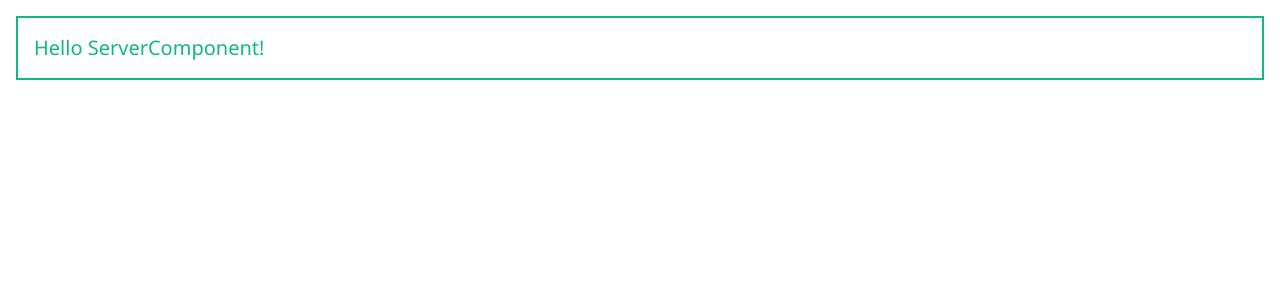
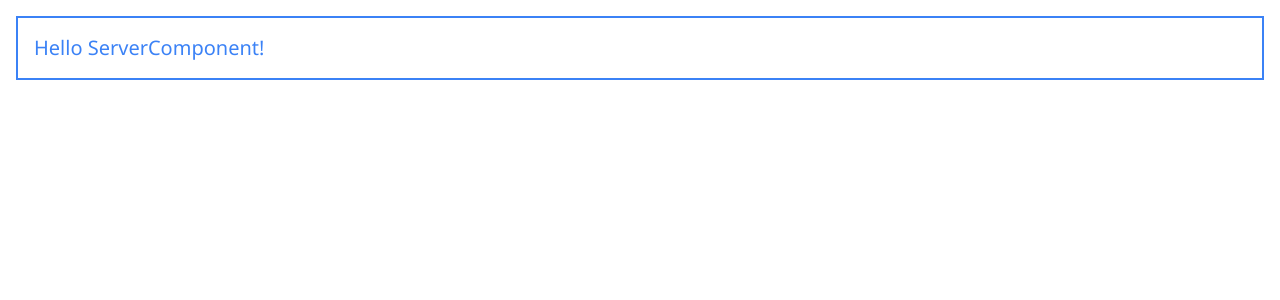
Before and after one commit to cwallervand/rsc-workshop, a Next.js app: page / in a window 1280 px wide. Shown: the top 300 px of the page. Built offline with nearby package versions, Linux system fonts and the light colour scheme.

Commit message:
Endret fargekombo for klient / server komponenter i task 1

```diff
--- a/src/styles/globals.css
+++ b/src/styles/globals.css
@@ -85,9 +85,9 @@
 }
 
 .server {
-  @apply border-rose-500 text-rose-500;
+  @apply border-orange-600 text-orange-600;
 }
 
 .client {
-  @apply border-emerald-500 text-emerald-500;
+  @apply border-blue-500 text-blue-500;
 }
```
